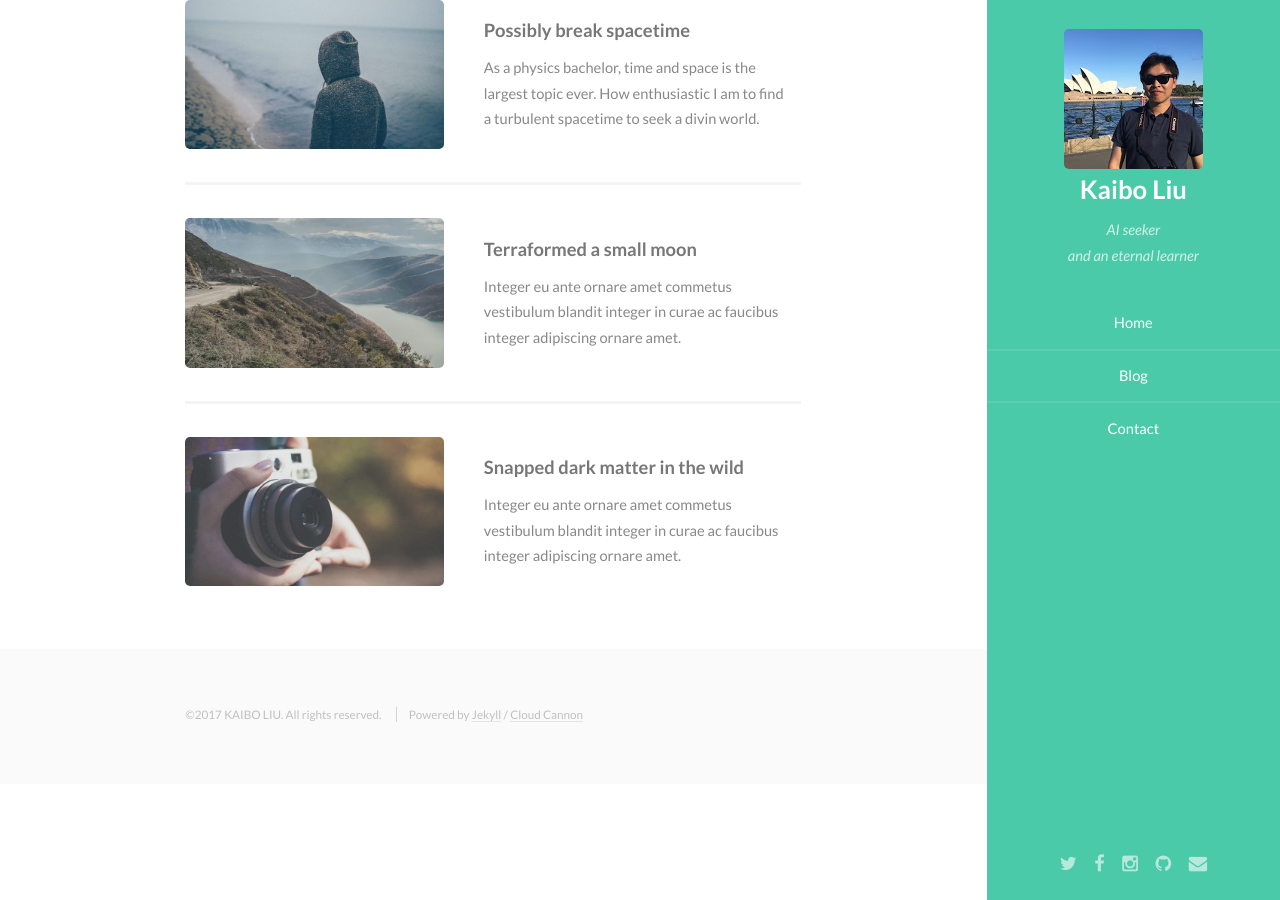
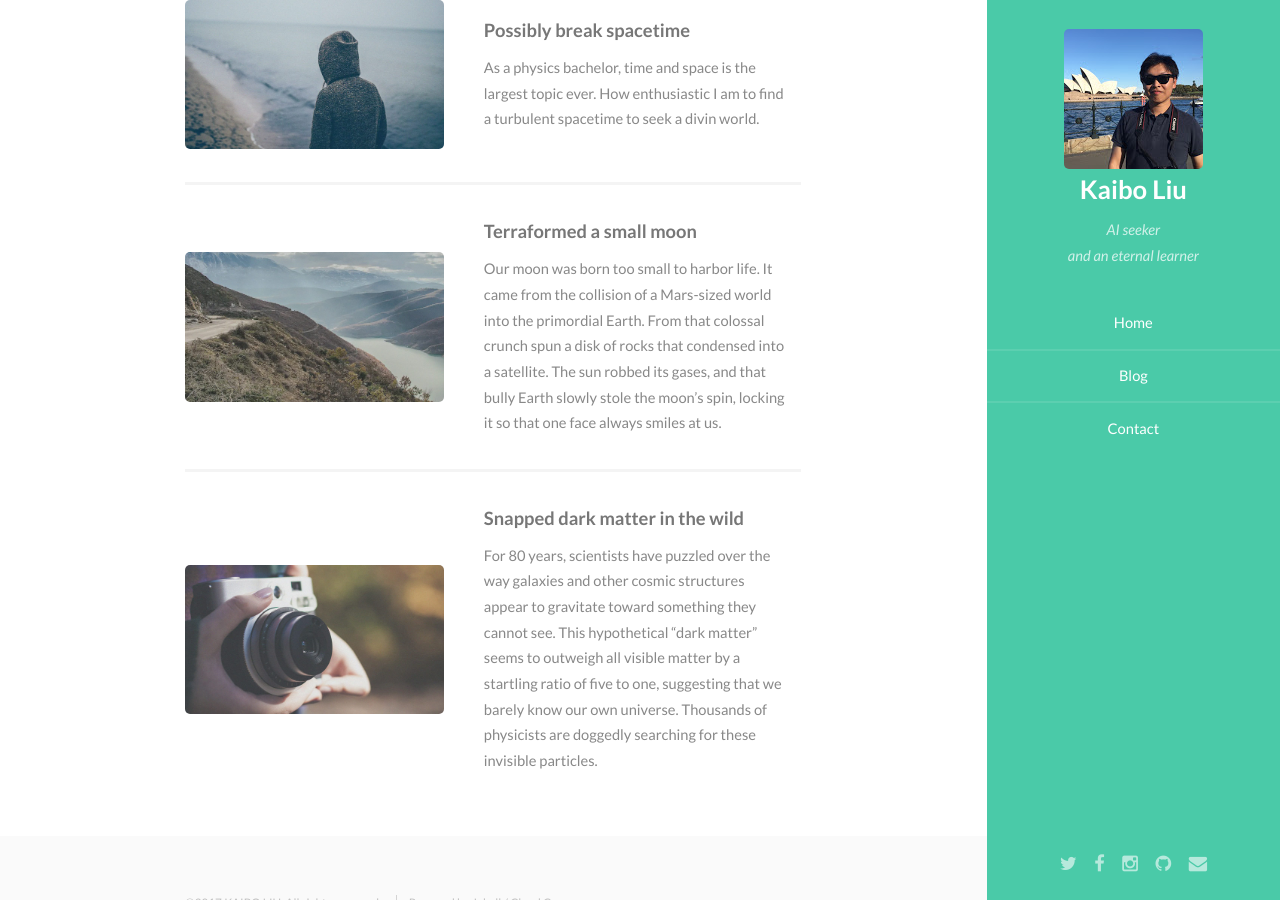
Before and after one commit to KaiboLiu/kaiboliu.github.io, a Jekyll site: the page built from index.html, in a window 1280 px wide and 900 px high, scrolled down 1115 px. Built offline with Jekyll 4.4.1, drawn with Linux system fonts in a browser that asks for light colours.

Commit message:
better website

```diff
--- a/index.html
+++ b/index.html
@@ -48,14 +48,14 @@ layout: default
                     <a href="#" class="image"><img src="images/pic02.jpg" alt="" /></a>
                     <div class="inner">
                         <h4>Terraformed a small moon</h4>
-                        <p>Integer eu ante ornare amet commetus vestibulum blandit integer in curae ac faucibus integer adipiscing ornare amet.</p>
+                        <p>Our moon was born too small to harbor life. It came from the collision of a Mars-sized world into the primordial Earth. From that colossal crunch spun a disk of rocks that condensed into a satellite. The sun robbed its gases, and that bully Earth slowly stole the moon’s spin, locking it so that one face always smiles at us.</p>
                     </div>
                 </article>
                 <article>
                     <a href="#" class="image"><img src="images/pic03.jpg" alt="" /></a>
                     <div class="inner">
                         <h4>Snapped dark matter in the wild</h4>
-                        <p>Integer eu ante ornare amet commetus vestibulum blandit integer in curae ac faucibus integer adipiscing ornare amet.</p>
+                        <p>For 80 years, scientists have puzzled over the way galaxies and other cosmic structures appear to gravitate toward something they cannot see. This hypothetical “dark matter” seems to outweigh all visible matter by a startling ratio of five to one, suggesting that we barely know our own universe. Thousands of physicists are doggedly searching for these invisible particles.</p>
                     </div>
                 </article>
             </div>
```
